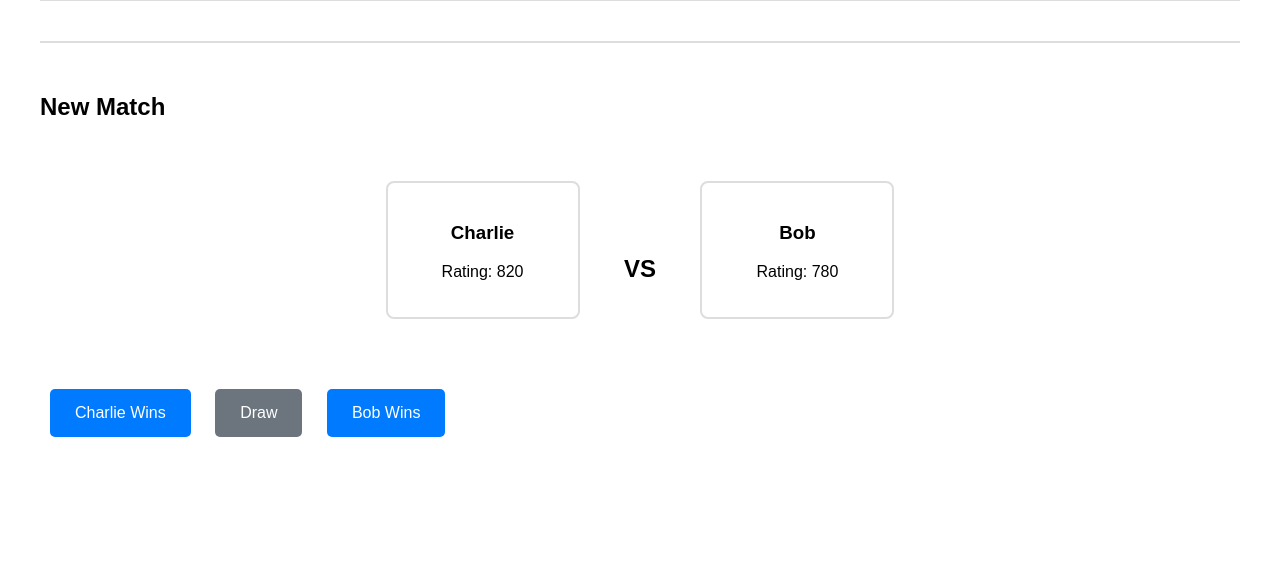
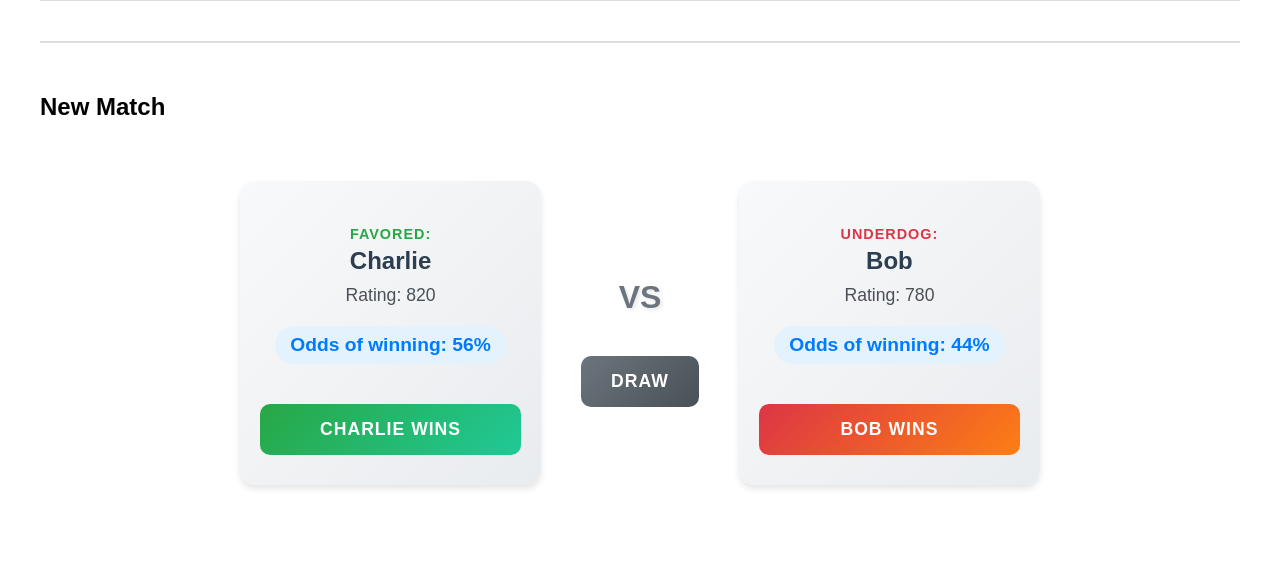
Before and after one commit to Theta-Tech-AI/leaderbird, a Flask app: page / in a window 1280 px wide. Shown: the part 343-908 px from the top of the page. Before the commit the page ends 780 px from the top, so only its background shows below. Run offline with Flask 3, Linux system fonts and the light colour scheme.

Commit message:
Showing the odds of winning, and who is the favored and underdog in the flask app.

```diff
--- a/leaderbird/app.py
+++ b/leaderbird/app.py
@@ -1,6 +1,6 @@
 from flask import Flask, render_template, request, redirect, url_for, flash
 from .models import Player, Leaderboard
-from .elo import update_elo, update_elo_draw
+from .elo import update_elo, update_elo_draw, calculate_expected_score
 from .config import DEFAULT_K_FACTOR
 
 def create_sample_leaderboard():
@@ -29,10 +29,28 @@ def create_app():
         rankings = leaderboard.get_rankings()
         player1, player2 = leaderboard.get_random_pair()
 
+        # Sort players so favored (higher rating) is always on left
+        if player1 and player2:
+            if player2.rating > player1.rating:
+                player1, player2 = player2, player1  # Swap so higher rating is first
+
+        # Calculate win probabilities if we have both players
+        player1_win_prob = None
+        player2_win_prob = None
+        if player1 and player2:
+            player1_expected = calculate_expected_score(player1.rating, player2.rating)
+            player2_expected = calculate_expected_score(player2.rating, player1.rating)
+
+            # Convert to percentages and round to whole numbers
+            player1_win_prob = round(player1_expected * 100)
+            player2_win_prob = round(player2_expected * 100)
+
         return render_template('index.html',
                              rankings=rankings,
                              player1=player1,
-                             player2=player2)
+                             player2=player2,
+                             player1_win_prob=player1_win_prob,
+                             player2_win_prob=player2_win_prob)
 
     @app.route('/match/result', methods=['POST'])
     def match_result():
--- a/leaderbird/templates/index.html
+++ b/leaderbird/templates/index.html
@@ -11,33 +11,189 @@
         .rating-change-negative { color: #dc3545; font-weight: bold; }
         .old-rating { color: #6c757d; font-size: 0.9em; }
 
-        /* Match interface styles */
-        .match-section { border-top: 2px solid #ddd; padding-top: 30px; }
-        .match-container { text-align: center; margin: 40px 0; }
-        .player-card {
+        /* Enhanced match interface styles */
+        .match-section {
+            border-top: 2px solid #ddd;
+            padding-top: 30px;
+            margin-top: 40px;
+        }
+
+        .match-grid {
+            display: grid;
+            grid-template-columns: 1fr auto 1fr;
+            gap: 40px;
+            align-items: center;
+            max-width: 800px;
+            margin: 0 auto;
+            padding: 40px 20px;
+        }
+
+        .player-column {
+            text-align: center;
+            background: linear-gradient(135deg, #f8f9fa 0%, #e9ecef 100%);
+            border-radius: 15px;
+            padding: 30px 20px;
+            box-shadow: 0 4px 6px rgba(0, 0, 0, 0.1);
+            transition: transform 0.2s ease;
+        }
+
+        .player-column:hover {
+            transform: translateY(-2px);
+            box-shadow: 0 6px 12px rgba(0, 0, 0, 0.15);
+        }
+
+        .player-info {
+            margin-bottom: 25px;
+        }
+
+        .player-name {
+            font-size: 1.5em;
+            font-weight: bold;
+            color: #2c3e50;
+            margin: 0 0 10px 0;
+        }
+
+        .player-rating {
+            font-size: 1.1em;
+            color: #495057;
+            margin: 5px 0;
+        }
+
+        .win-probability {
+            font-size: 1.2em;
+            font-weight: bold;
+            color: #007bff;
+            margin: 15px 0;
+            padding: 8px 15px;
+            background-color: #e3f2fd;
+            border-radius: 20px;
             display: inline-block;
-            margin: 20px;
-            padding: 20px;
-            border: 2px solid #ddd;
-            border-radius: 8px;
-            min-width: 150px;
         }
-        .vs { font-size: 24px; font-weight: bold; margin: 0 20px; }
-        .result-buttons { margin: 30px 0; }
-        .result-btn {
-            margin: 10px;
+
+        .player-status {
+            font-size: 0.9em;
+            font-weight: bold;
+            text-transform: uppercase;
+            letter-spacing: 1px;
+            margin-bottom: 5px;
+        }
+
+        .favored { color: #28a745; }
+        .underdog { color: #dc3545; }
+
+        .win-btn {
+            width: 100%;
             padding: 15px 25px;
-            font-size: 16px;
+            font-size: 1.1em;
+            font-weight: bold;
+            border: none;
+            border-radius: 10px;
             cursor: pointer;
-            border: none;
-            border-radius: 5px;
-            background-color: #007bff;
+            transition: all 0.3s ease;
+            text-transform: uppercase;
+            letter-spacing: 1px;
+        }
+
+        .player1-btn {
+            background: linear-gradient(135deg, #28a745 0%, #20c997 100%);
             color: white;
         }
-        .result-btn:hover { background-color: #0056b3; }
-        .draw-btn { background-color: #6c757d; }
-        .draw-btn:hover { background-color: #545b62; }
-        .no-match { text-align: center; color: #6c757d; font-style: italic; }
+
+        .player1-btn:hover {
+            background: linear-gradient(135deg, #218838 0%, #1fa085 100%);
+            transform: translateY(-2px);
+            box-shadow: 0 4px 8px rgba(40, 167, 69, 0.3);
+        }
+
+        .player2-btn {
+            background: linear-gradient(135deg, #dc3545 0%, #fd7e14 100%);
+            color: white;
+        }
+
+        .player2-btn:hover {
+            background: linear-gradient(135deg, #c82333 0%, #e8670e 100%);
+            transform: translateY(-2px);
+            box-shadow: 0 4px 8px rgba(220, 53, 69, 0.3);
+        }
+
+        .draw-column {
+            text-align: center;
+            display: flex;
+            flex-direction: column;
+            align-items: center;
+            gap: 20px;
+        }
+
+        .vs-section {
+            padding: 20px 0;
+        }
+
+        .vs {
+            font-size: 2em;
+            font-weight: bold;
+            color: #6c757d;
+            text-shadow: 2px 2px 4px rgba(0, 0, 0, 0.1);
+        }
+
+        .draw-btn {
+            padding: 15px 30px;
+            font-size: 1.1em;
+            font-weight: bold;
+            background: linear-gradient(135deg, #6c757d 0%, #495057 100%);
+            color: white;
+            border: none;
+            border-radius: 10px;
+            cursor: pointer;
+            transition: all 0.3s ease;
+            text-transform: uppercase;
+            letter-spacing: 1px;
+        }
+
+        .draw-btn:hover {
+            background: linear-gradient(135deg, #5a6268 0%, #3d4246 100%);
+            transform: translateY(-2px);
+            box-shadow: 0 4px 8px rgba(108, 117, 125, 0.3);
+        }
+
+        /* Mobile responsiveness */
+        @media (max-width: 768px) {
+            .match-grid {
+                grid-template-columns: 1fr;
+                gap: 20px;
+                padding: 20px 10px;
+            }
+
+            .player-column {
+                padding: 20px 15px;
+            }
+
+            .player-name {
+                font-size: 1.3em;
+            }
+
+            .win-probability {
+                font-size: 1.1em;
+            }
+
+            .vs {
+                font-size: 1.5em;
+            }
+
+            .draw-column {
+                order: 3; /* Move draw button to bottom on mobile */
+            }
+        }
+
+        .no-match {
+            text-align: center;
+            color: #6c757d;
+            font-style: italic;
+            padding: 40px;
+            background-color: #f8f9fa;
+            border-radius: 10px;
+            margin: 20px auto;
+            max-width: 400px;
+        }
     </style>
 </head>
 <body>
@@ -72,41 +228,51 @@
         <h2>New Match</h2>
 
         {% if player1 and player2 %}
-            <div class="match-container">
-                <div class="player-card">
-                    <h3>{{ player1.name }}</h3>
-                    <p>Rating: {{ player1.rating }}</p>
+            <div class="match-grid">
+                <!-- Player 1 Column (Favored) -->
+                <div class="player-column">
+                    <div class="player-info">
+                        <p class="player-status favored">Favored:</p>
+                        <h3 class="player-name">{{ player1.name }}</h3>
+                        <p class="player-rating">Rating: {{ player1.rating }}</p>
+                        <p class="win-probability">Odds of winning: {{ player1_win_prob }}%</p>
                     </div>
-
-                <span class="vs">VS</span>
-
-                <div class="player-card">
-                    <h3>{{ player2.name }}</h3>
-                    <p>Rating: {{ player2.rating }}</p>
-                </div>
-            </div>
-
-            <div class="result-buttons">
-                <form method="POST" action="/match/result" style="display: inline;">
+                    <form method="POST" action="/match/result" class="player-form">
                         <input type="hidden" name="player1" value="{{ player1.name }}">
                         <input type="hidden" name="player2" value="{{ player2.name }}">
                         <input type="hidden" name="result" value="player1_wins">
-                    <button type="submit" class="result-btn">{{ player1.name }} Wins</button>
+                        <button type="submit" class="win-btn player1-btn">{{ player1.name }} Wins</button>
                     </form>
+                </div>
 
-                <form method="POST" action="/match/result" style="display: inline;">
+                <!-- Draw Column -->
+                <div class="draw-column">
+                    <div class="vs-section">
+                        <span class="vs">VS</span>
+                    </div>
+                    <form method="POST" action="/match/result" class="draw-form">
                         <input type="hidden" name="player1" value="{{ player1.name }}">
                         <input type="hidden" name="player2" value="{{ player2.name }}">
                         <input type="hidden" name="result" value="draw">
-                    <button type="submit" class="result-btn draw-btn">Draw</button>
+                        <button type="submit" class="draw-btn">Draw</button>
                     </form>
+                </div>
 
-                <form method="POST" action="/match/result" style="display: inline;">
+                <!-- Player 2 Column (Underdog) -->
+                <div class="player-column">
+                    <div class="player-info">
+                        <p class="player-status underdog">Underdog:</p>
+                        <h3 class="player-name">{{ player2.name }}</h3>
+                        <p class="player-rating">Rating: {{ player2.rating }}</p>
+                        <p class="win-probability">Odds of winning: {{ player2_win_prob }}%</p>
+                    </div>
+                    <form method="POST" action="/match/result" class="player-form">
                         <input type="hidden" name="player1" value="{{ player1.name }}">
                         <input type="hidden" name="player2" value="{{ player2.name }}">
                         <input type="hidden" name="result" value="player2_wins">
-                    <button type="submit" class="result-btn">{{ player2.name }} Wins</button>
+                        <button type="submit" class="win-btn player2-btn">{{ player2.name }} Wins</button>
                     </form>
+                </div>
             </div>
         {% else %}
             <div class="no-match">
```
Also changed, not shown: match-interface-enhancement-plan.md (added, +367 -0 lines), .plans/enhanced-match-interface-plan.md (added), README.md. Lines whose indentation alone changed are shown as unchanged.
